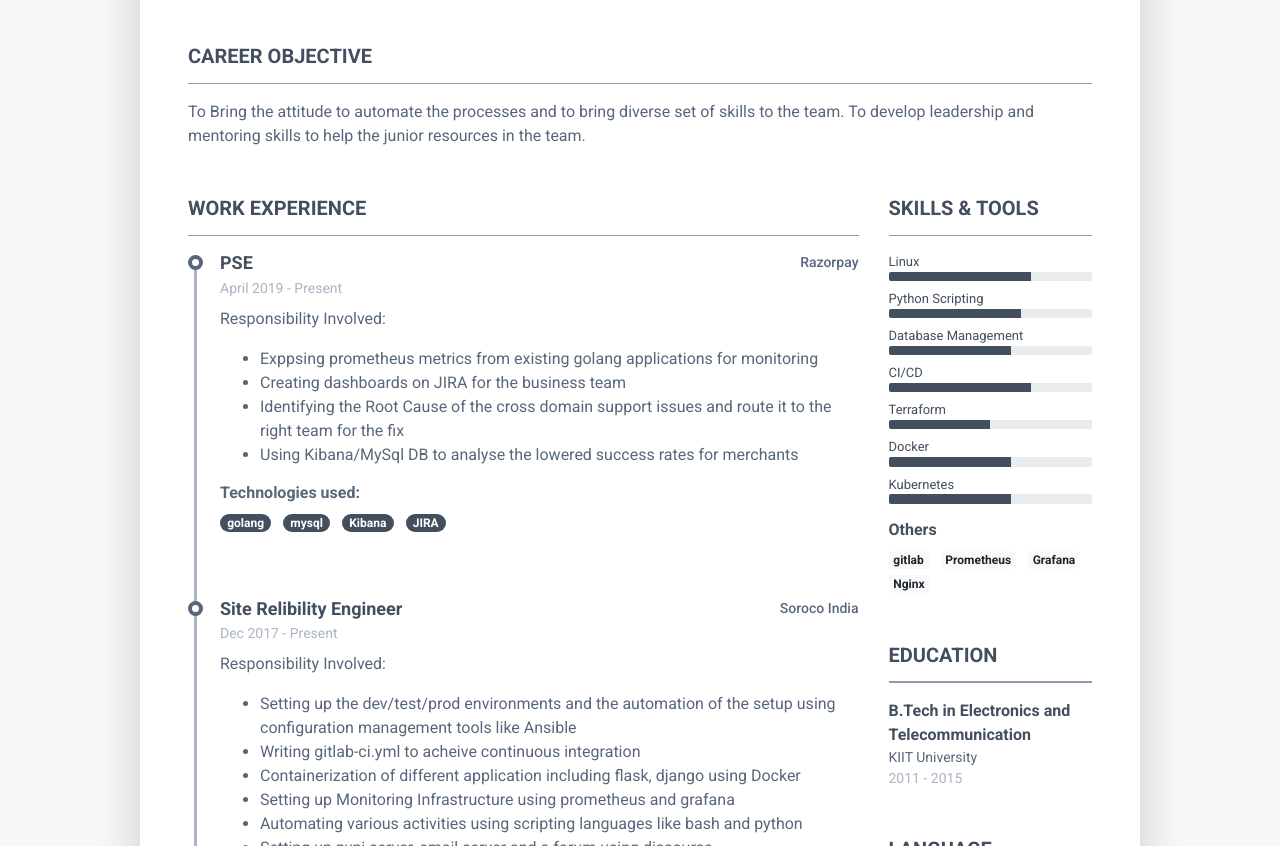
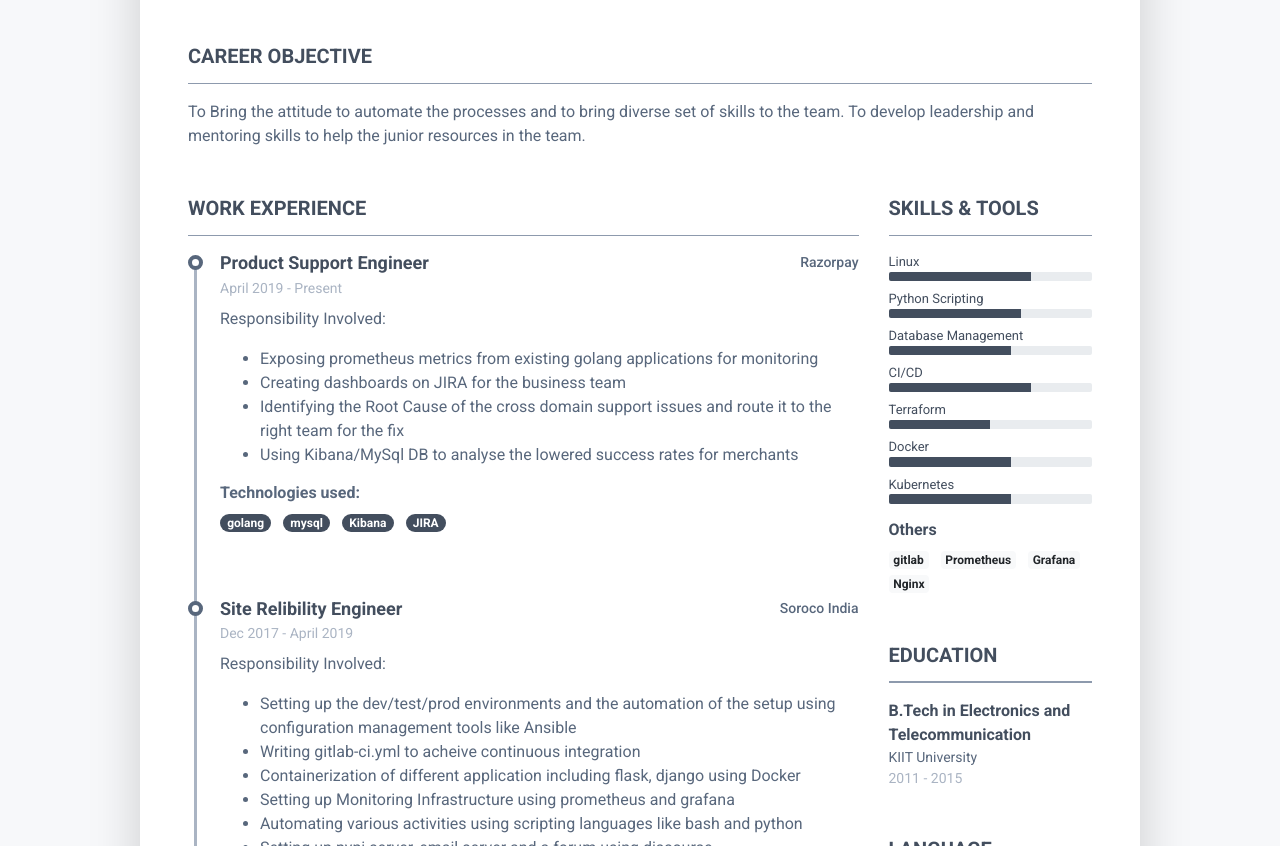
Before and after one commit to pkb149/pkb149.github.io, a plain HTML site: page index.html in a window 1280 px wide. Shown: the part 254-1100 px from the top of the page. Drawn offline with Linux system fonts and the light colour scheme.

Commit message:
Update index.html

```diff
--- a/index.html
+++ b/index.html
@@ -66,7 +66,7 @@
 
 												<div class="resume-timeline-item-header mb-2">
 													<div class="d-flex flex-column flex-md-row">
-														<h3 class="resume-position-title font-weight-bold mb-1">PSE</h3>
+														<h3 class="resume-position-title font-weight-bold mb-1">Product Support Engineer</h3>
 														<div class="resume-company-name ml-auto">Razorpay</div>
 													</div><!--//row-->
 													<div class="resume-position-time">April 2019 - Present</div>
@@ -74,7 +74,7 @@
 												<div class="resume-timeline-item-desc">
 													<p>Responsibility Involved:</p>
 													<ul>
-														<li>Exppsing prometheus metrics from existing golang applications for monitoring</li>
+														<li>Exposing prometheus metrics from existing golang applications for monitoring</li>
 														<li>Creating dashboards on JIRA for the business team</li>
 														<li>Identifying the Root Cause of the cross domain support issues and route it to the right team for the fix</li>
 														<li>Using Kibana/MySql DB to analyse the lowered success rates for merchants</li>
@@ -97,7 +97,7 @@
 										        <h3 class="resume-position-title font-weight-bold mb-1">Site Relibility Engineer</h3>
 										        <div class="resume-company-name ml-auto">Soroco India</div>
 										    </div><!--//row-->
-										    <div class="resume-position-time">Dec 2017 - Present</div>
+										    <div class="resume-position-time">Dec 2017 - April 2019</div>
 									    </div><!--//resume-timeline-item-header-->
 									    <div class="resume-timeline-item-desc">
 										    <p>Responsibility Involved:</p>
```
